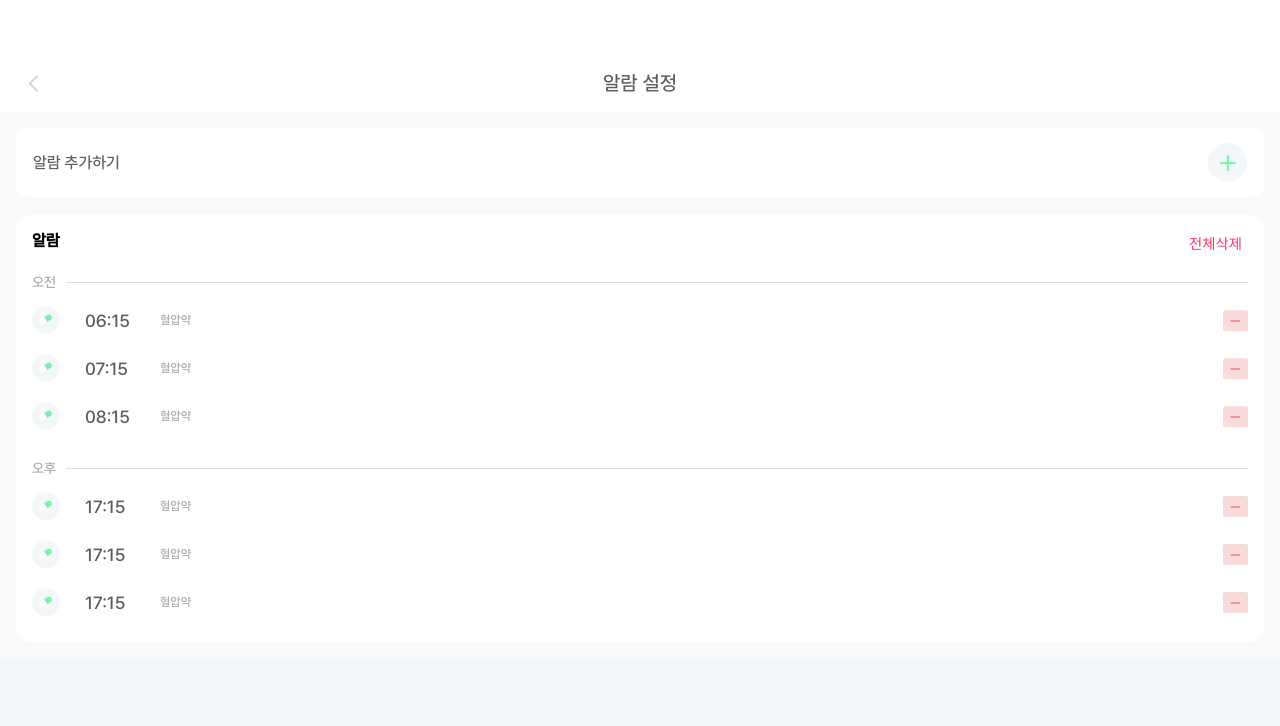
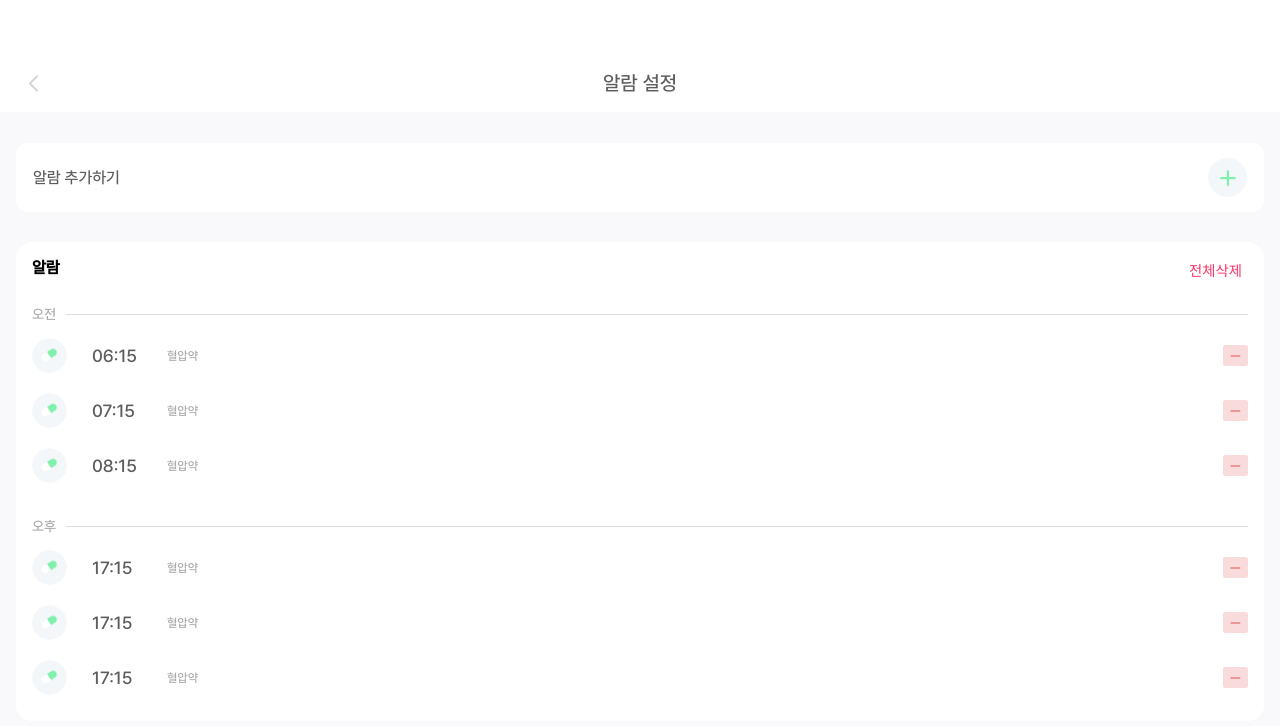
Before and after one commit to 2025GlobalInternship/kusuri-front, a Next.js app: page /alramsetting in a window 1280 px wide. Shown: the top 726 px of the page. Built offline with nearby package versions, Linux system fonts and the light colour scheme.

Commit message:
feat. addtime 최적 렌더링 방법 적용

```diff
--- a/src/pages/alramsetting/index.module.css
+++ b/src/pages/alramsetting/index.module.css
@@ -13,6 +13,7 @@
     margin-bottom: 18px;
     font-weight: 500;
     color: rgba(93, 93, 93, 1);
+    margin-top: 15px;
   }
 
   .plus {
@@ -30,6 +31,7 @@
     background-color: white;
     border-radius: 16px;
     padding: 16px;
+    margin-top: 30px;
   }
 
   .cardHeader {
@@ -37,6 +39,7 @@
     justify-content: space-between;
     margin-bottom: 12px;
     font-weight: 600;
+
   }
 
   .deleteAll {
@@ -47,14 +50,13 @@
   }
 
   .section {
-    margin-top: 20px;
+    margin-top: 25px;
   }
 
   .sectionTitle {
     font-size: 14px;
     color: rgba(170, 170, 170, 1);
     margin-bottom: 6px;
-
     display: flex;
     align-items: center;
     gap: 10px;
@@ -77,26 +79,13 @@
 
 
   .dot {
-    width: 28px;
-    height: 28px;
+    width: 35px;
+    height: 35px;
     background-image: url('/images/icon.png');
     background-size: cover;
     background-position: center;
     border-radius: 50%;
     margin-right: 10px;
-  }
-
-
-  .green {
-    background-color: #c7f2d1;
-  }
-
-  .yellow {
-    background-color: #fff4b3;
-  }
-
-  .blue {
-    background-color: #cfe7ff;
   }
 
   .time {
```
Also changed, not shown: src/pages/addtime/index.tsx (+8 -8 lines).
